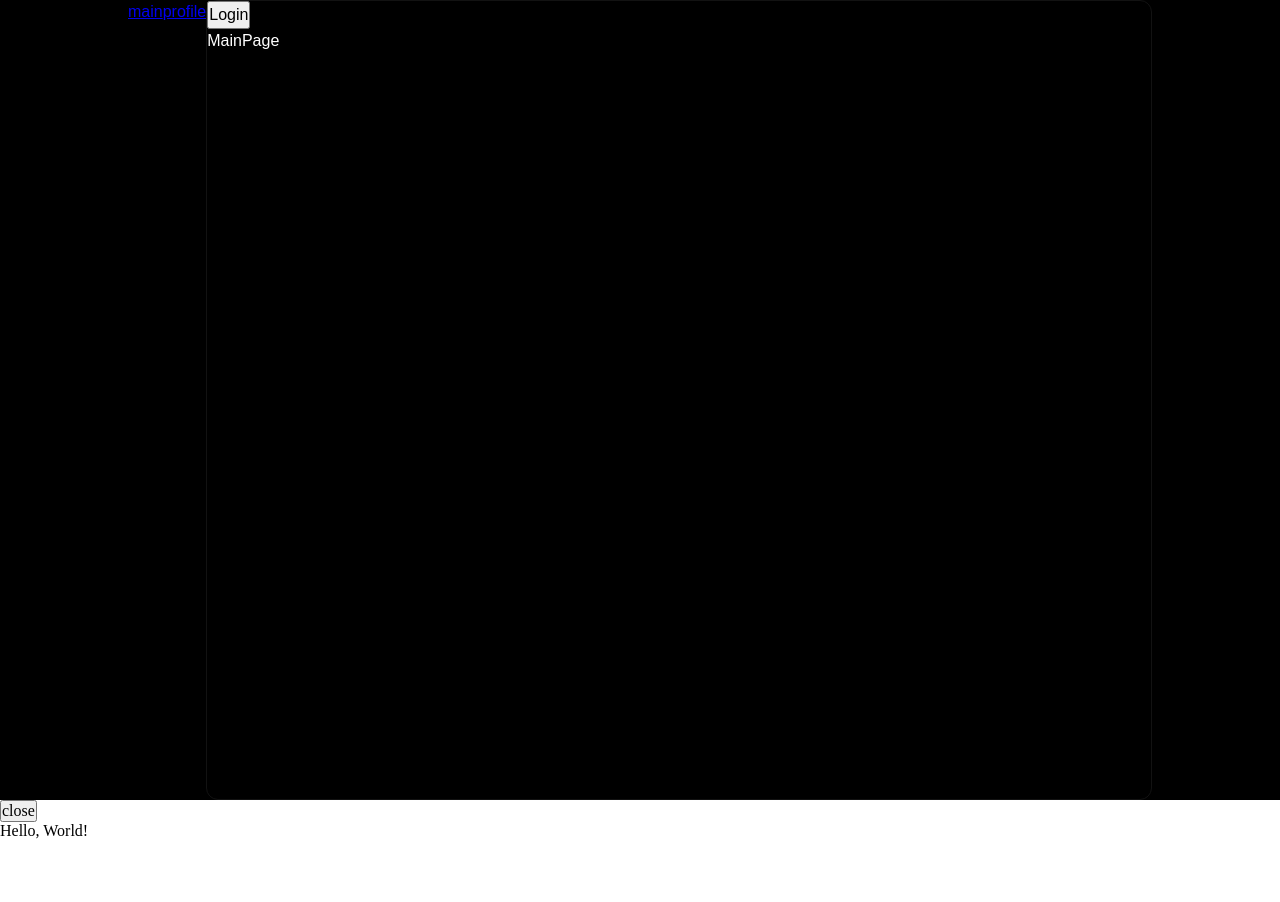
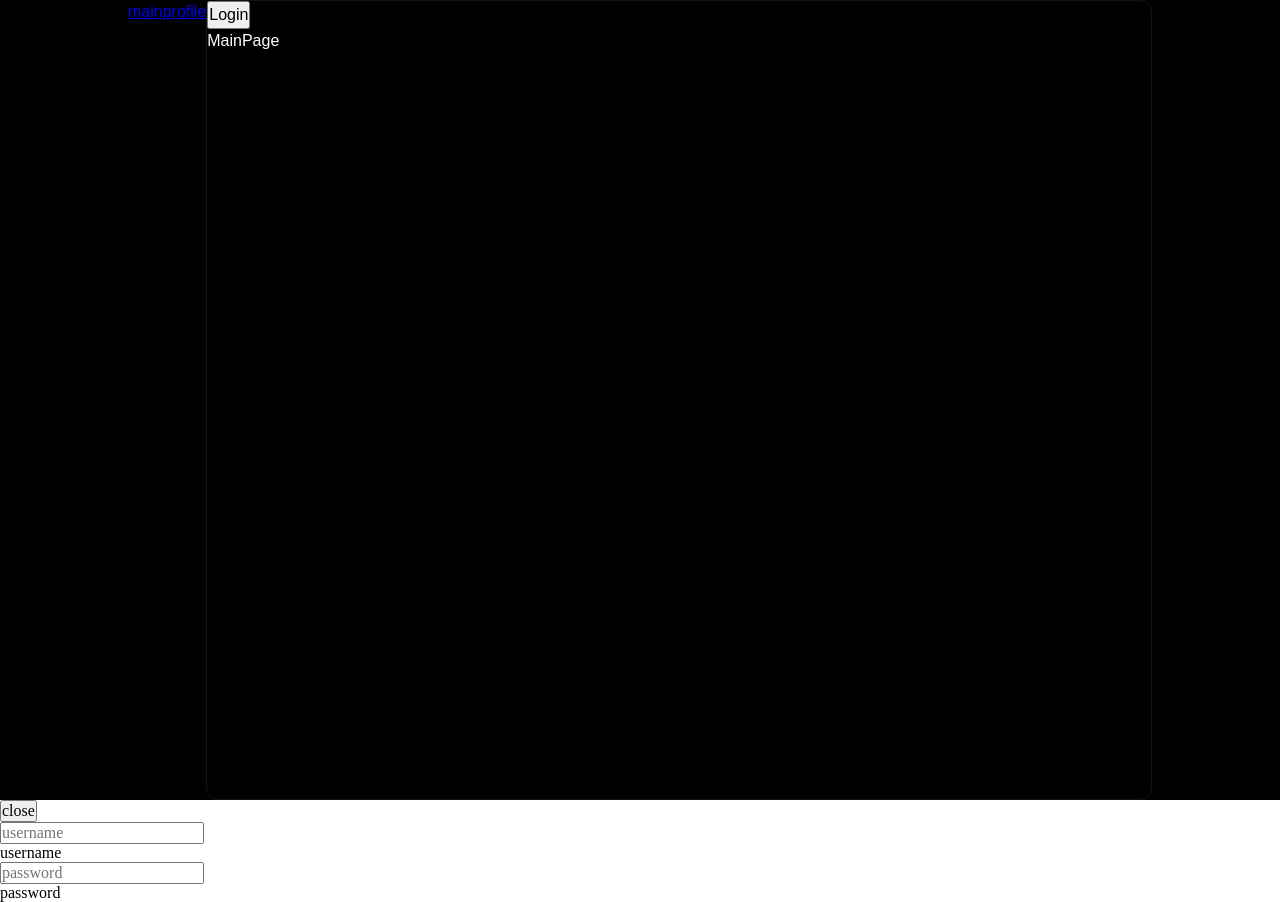
Before and after one commit to bbabdibakas/iheardnoise.frontend, a React app: page / in a window 1280 px wide. Before the commit the page ends 840 px from the top, so only its background shows below. Built offline with nearby package versions, Linux system fonts and the light colour scheme.

Commit message:
feat: added ui kit AppInput

```diff
--- a/src/app/styles/index.scss
+++ b/src/app/styles/index.scss
@@ -6,7 +6,7 @@
     height: 100vh;
     background: var(--app-bg-color);
     color: var(--primary-color);
-    font: var(--font);
+    font: var(--font-m);
     display: flex;
     align-items: center;
     justify-content: center;
--- a/src/app/styles/variables.scss
+++ b/src/app/styles/variables.scss
@@ -1,8 +1,11 @@
 :root {
     --font-family-main: Sans-serif;
-    --font-size: 16px;
-    --font-line: 24px;
-    --font: var(--font-size) / var(--font-line) var(--font-family-main);
+    --font-size-s: 12px;
+    --font-line-s: 16px;
+    --font-s: var(--font-size-s) / var(--font-line-s) var(--font-family-main);
+    --font-size-m: 16px;
+    --font-line-m: 24px;
+    --font-m: var(--font-size-m) / var(--font-line-m) var(--font-family-main);
 
     //colors
     --app-bg-color: #000;
--- a/src/pages/MainPage/ui/MainPage.tsx
+++ b/src/pages/MainPage/ui/MainPage.tsx
@@ -1,10 +1,13 @@
 import { useState } from "react"
 import { AppButton, AppButtonTheme } from "shared/ui/AppButton/AppButton"
 import AppHeader from "shared/ui/AppHeader/AppHeader"
+import AppInput from "shared/ui/AppInput/AppInput"
 import { AppModal } from "shared/ui/AppModal/AppModal"
 
 const MainPage = () => {
-    const [isModalOpen, setIsModalOpen] = useState(false)
+    const [isModalOpen, setIsModalOpen] = useState<boolean>(false)
+    const [username, setUsername] = useState<string>('')
+    const [password, setPassword] = useState<string>('')
 
     const onModalOpen = () => {
         setIsModalOpen(true)
@@ -12,6 +15,14 @@ const MainPage = () => {
 
     const onModalClose = () => {
         setIsModalOpen(false)
+    }
+
+    const onChangeUsername = (value: string) => {
+        setUsername(value)
+    }
+
+    const onChangePassword = (value: string) => {
+        setPassword(value)
     }
 
     return (
@@ -22,7 +33,8 @@ const MainPage = () => {
                 </AppButton>
             </AppHeader>
             <AppModal isOpen={isModalOpen} onClose={onModalClose}>
-                Hello, World!
+                <AppInput value={username} placeholder="username" onChange={onChangeUsername}/>
+                <AppInput value={password} placeholder="password" onChange={onChangePassword}/>
             </AppModal>
             MainPage
         </div>
--- /dev/null
+++ b/src/shared/ui/AppInput/AppInput.modules.scss
@@ -0,0 +1,43 @@
+.wrapper {
+    position: relative;
+    width: 100%;
+}
+
+.AppInput {
+    width: 100%;
+    background: none;
+    border: 1px solid var(--border-color);
+    border-radius: 8px;
+    box-sizing: border-box;
+    font: var(--font-m);
+    padding: 4px 8px;
+    color: var(--primary-color);
+    outline: none;
+}
+
+.AppInput::placeholder {
+    opacity: 0;
+}
+
+.AppInput:not(:placeholder-shown)+.placeholder {
+    font: var(--font-s);
+    top: 16px;
+    color: var(--highlight-color);
+    background: var(--app-bg-color);
+}
+
+.AppInput:not(:placeholder-shown) {
+    padding: 20px 8px 4px;
+    border-color: var(--highlight-color);
+}
+
+.placeholder {
+    pointer-events: none;
+    position: absolute;
+    left: 8px;
+    top: 50%;
+    transform: translateY(-50%);
+    font: var(--font-m);
+    transition: all 0.2s ease;
+    color: var(--secondary-color);
+}
--- /dev/null
+++ b/src/shared/ui/AppInput/AppInput.tsx
@@ -0,0 +1,41 @@
+import { ChangeEvent, InputHTMLAttributes } from "react"
+import * as styles from './AppInput.modules.scss'
+
+interface AppInputProps extends Omit<InputHTMLAttributes<HTMLInputElement>, 'value' | 'onChange'> {
+    className?: string
+    value: string
+    onChange: (value: string) => void
+}
+
+const AppInput = (props: AppInputProps) => {
+    const {
+        children,
+        className,
+        placeholder,
+        value,
+        onChange,
+        ...otherProps
+    } = props
+
+
+    const onChangeHandler = (e: ChangeEvent<HTMLInputElement>) => {
+        onChange(e.target.value)
+    }
+
+    return (
+        <div className={styles.wrapper}>
+            <input
+                className={`${styles.AppInput} ${className}`}
+                value={value}
+                onChange={onChangeHandler}
+                placeholder={placeholder}
+                {...otherProps}
+            ></input>
+            <div className={styles.placeholder}>
+                {placeholder}
+            </div>
+        </div>
+    )
+}
+
+export default AppInput
--- a/src/shared/ui/AppModal/AppModal.modules.scss
+++ b/src/shared/ui/AppModal/AppModal.modules.scss
@@ -22,7 +22,7 @@
     background: var(--app-bg-color);
     min-width: 300px;
     min-height: 300px;
-    font: var(--font);
+    font: var(--font-m);
     color: var(--primary-color);
     border: 1px solid var(--border-color);
     display: flex;
@@ -46,10 +46,6 @@
             background: var(--border-color);
         }
     }
-
-    &:hover {
-        background: var(--hover-color);
-    }
 }
 
 .icon {
```
